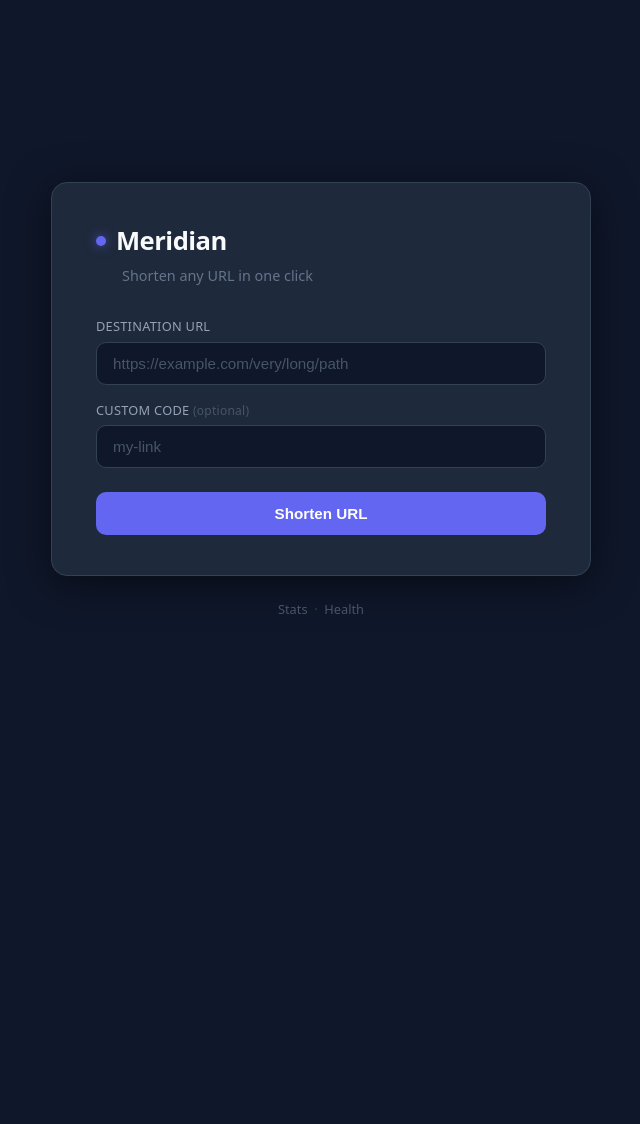
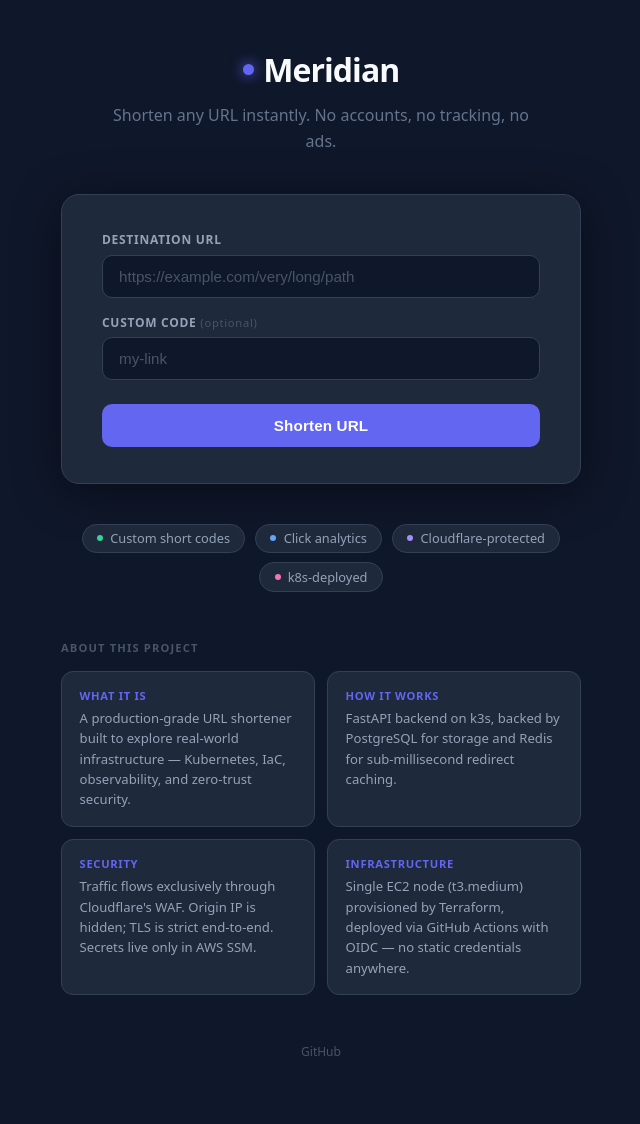
Before and after one commit to TsembA/Meridian, a FastAPI app: page / in a window 1280 px wide. Shown: the whole page, without its empty margins (319-959 px from the left). Before the commit the page ends 614 px from the top, so only its background shows below. Run offline with FastAPI, Linux system fonts and the light colour scheme; parts of the project's set-up code (start-up, migrations or seed data) failed here and were passed over.

Commit message:
fix: resolve meridian-mcp CrashLoopBackOff and redesign landing page
MCP was crashing at startup with NoCredentialsError because config.py
called boto3/SSM at runtime — impossible with IMDS hop-limit=1 and no
container credentials. Switched to the same pattern as the main app:
CI fetches secrets from SSM at deploy time and writes a k8s Secret
(meridian-mcp-secrets); the pod reads them as env vars via envFrom.

Landing page: removed Stats/Health footer links, added hero section with
pulsing logo, feature pills, and a 2x2 about grid explaining the project,
tech stack, security model, and infrastructure.

```diff
--- a/app/src/templates/index.html
+++ b/app/src/templates/index.html
@@ -7,68 +7,93 @@
   <style>
     *, *::before, *::after { box-sizing: border-box; margin: 0; padding: 0; }
 
+    :root {
+      --indigo: #6366f1;
+      --indigo-dark: #4f46e5;
+      --indigo-glow: #6366f140;
+      --surface: #1e293b;
+      --surface-low: #0f172a;
+      --border: #334155;
+      --border-muted: #1e293b;
+      --text: #e2e8f0;
+      --text-muted: #64748b;
+      --text-dim: #475569;
+      --text-bright: #f8fafc;
+    }
+
     body {
       font-family: system-ui, -apple-system, BlinkMacSystemFont, "Segoe UI", sans-serif;
-      background: #0f172a;
-      color: #e2e8f0;
+      background: var(--surface-low);
+      color: var(--text);
       min-height: 100vh;
       display: flex;
       flex-direction: column;
       align-items: center;
-      justify-content: center;
-      padding: 1.5rem;
+      padding: 3rem 1.5rem 4rem;
     }
 
-    .card {
-      background: #1e293b;
-      border: 1px solid #334155;
-      border-radius: 16px;
-      padding: 2.5rem 2.75rem;
-      width: 100%;
-      max-width: 540px;
-      box-shadow: 0 8px 40px rgba(0, 0, 0, 0.5);
+    /* ── Hero ─────────────────────────────────────────────────────────────── */
+    .hero {
+      text-align: center;
+      margin-bottom: 2.5rem;
     }
 
-    .logo {
-      display: flex;
+    .logo-row {
+      display: inline-flex;
       align-items: center;
-      gap: 0.625rem;
-      margin-bottom: 0.5rem;
+      gap: 0.6rem;
+      margin-bottom: 0.75rem;
     }
 
     .logo-dot {
-      width: 10px;
-      height: 10px;
+      width: 11px;
+      height: 11px;
       border-radius: 50%;
-      background: #6366f1;
-      box-shadow: 0 0 12px #6366f1aa;
+      background: var(--indigo);
+      box-shadow: 0 0 16px var(--indigo);
+      animation: pulse 3s ease-in-out infinite;
     }
 
-    h1 {
-      font-size: 1.6rem;
-      font-weight: 700;
-      color: #f8fafc;
-      letter-spacing: -0.02em;
+    @keyframes pulse {
+      0%, 100% { box-shadow: 0 0 10px var(--indigo); }
+      50%       { box-shadow: 0 0 22px var(--indigo); }
     }
 
-    .subtitle {
-      color: #64748b;
-      font-size: 0.9rem;
-      margin-bottom: 2rem;
-      margin-left: 1.625rem;
+    .hero h1 {
+      font-size: 2rem;
+      font-weight: 800;
+      color: var(--text-bright);
+      letter-spacing: -0.03em;
     }
 
-    .field {
-      margin-bottom: 1rem;
+    .hero-sub {
+      font-size: 1rem;
+      color: var(--text-muted);
+      max-width: 420px;
+      margin: 0 auto;
+      line-height: 1.6;
     }
+
+    /* ── Main card ────────────────────────────────────────────────────────── */
+    .card {
+      background: var(--surface);
+      border: 1px solid var(--border);
+      border-radius: 18px;
+      padding: 2.25rem 2.5rem;
+      width: 100%;
+      max-width: 520px;
+      box-shadow: 0 8px 48px rgba(0, 0, 0, 0.45);
+    }
+
+    .field { margin-bottom: 1rem; }
 
     label {
       display: block;
-      font-size: 0.8rem;
-      font-weight: 500;
+      font-size: 0.75rem;
+      font-weight: 600;
       color: #94a3b8;
       margin-bottom: 0.4rem;
-      letter-spacing: 0.02em;
+      letter-spacing: 0.06em;
       text-transform: uppercase;
     }
 
@@ -76,40 +101,46 @@
     input[type="text"] {
       width: 100%;
       padding: 0.75rem 1rem;
-      background: #0f172a;
-      border: 1px solid #334155;
+      background: var(--surface-low);
+      border: 1px solid var(--border);
       border-radius: 10px;
-      color: #f8fafc;
+      color: var(--text-bright);
       font-size: 0.95rem;
       outline: none;
       transition: border-color 0.15s, box-shadow 0.15s;
     }
 
     input:focus {
-      border-color: #6366f1;
-      box-shadow: 0 0 0 3px #6366f120;
+      border-color: var(--indigo);
+      box-shadow: 0 0 0 3px var(--indigo-glow);
     }
 
-    input::placeholder { color: #475569; }
+    input::placeholder { color: var(--text-dim); }
 
     .btn-primary {
       width: 100%;
       padding: 0.8rem;
       margin-top: 0.5rem;
-      background: #6366f1;
+      background: var(--indigo);
       border: none;
       border-radius: 10px;
       color: #fff;
       font-size: 0.95rem;
-      font-weight: 600;
+      font-weight: 700;
       cursor: pointer;
-      transition: background 0.15s, transform 0.1s;
+      letter-spacing: 0.01em;
+      transition: background 0.15s, transform 0.1s, box-shadow 0.15s;
     }
 
-    .btn-primary:hover:not(:disabled) { background: #4f46e5; }
+    .btn-primary:hover:not(:disabled) {
+      background: var(--indigo-dark);
+      box-shadow: 0 4px 20px var(--indigo-glow);
+    }
+
     .btn-primary:active:not(:disabled) { transform: scale(0.98); }
-    .btn-primary:disabled { background: #334155; color: #64748b; cursor: not-allowed; }
+    .btn-primary:disabled { background: var(--border); color: var(--text-muted); cursor: not-allowed; }
 
+    /* ── Error ────────────────────────────────────────────────────────────── */
     .error-msg {
       margin-top: 1rem;
       padding: 0.7rem 1rem;
@@ -121,21 +152,22 @@
       display: none;
     }
 
+    /* ── Result ───────────────────────────────────────────────────────────── */
     .result-card {
-      margin-top: 1.5rem;
-      padding: 1.25rem 1.5rem;
-      background: #0f172a;
-      border: 1px solid #334155;
+      margin-top: 1.25rem;
+      padding: 1.1rem 1.25rem;
+      background: var(--surface-low);
+      border: 1px solid var(--border);
       border-radius: 12px;
       display: none;
     }
 
     .result-label {
-      font-size: 0.75rem;
-      font-weight: 500;
-      color: #64748b;
+      font-size: 0.7rem;
+      font-weight: 600;
+      color: var(--text-muted);
       text-transform: uppercase;
-      letter-spacing: 0.05em;
+      letter-spacing: 0.06em;
       margin-bottom: 0.5rem;
     }
 
@@ -148,7 +180,7 @@
     .result-url {
       flex: 1;
       color: #818cf8;
-      font-size: 1.05rem;
+      font-size: 1rem;
       font-weight: 500;
       text-decoration: none;
       word-break: break-all;
@@ -160,7 +192,7 @@
     .btn-copy {
       flex-shrink: 0;
       padding: 0.35rem 0.85rem;
-      background: #334155;
+      background: var(--border);
       border: none;
       border-radius: 6px;
       color: #94a3b8;
@@ -170,45 +202,131 @@
       transition: background 0.15s, color 0.15s;
     }
 
-    .btn-copy:hover { background: #475569; color: #e2e8f0; }
+    .btn-copy:hover { background: #475569; color: var(--text); }
 
     .divider {
-      margin-top: 0.85rem;
-      padding-top: 0.85rem;
-      border-top: 1px solid #1e293b;
-      display: flex;
-      gap: 1.5rem;
+      margin-top: 0.75rem;
+      padding-top: 0.75rem;
+      border-top: 1px solid var(--border-muted);
     }
 
-    .meta-item { font-size: 0.8rem; color: #475569; }
+    .meta-item { font-size: 0.8rem; color: var(--text-dim); }
     .meta-item span { color: #94a3b8; }
 
-    .footer {
-      margin-top: 1.5rem;
-      text-align: center;
-      font-size: 0.8rem;
-      color: #334155;
+    /* ── Feature pills ────────────────────────────────────────────────────── */
+    .features {
+      display: flex;
+      flex-wrap: wrap;
+      justify-content: center;
+      gap: 0.6rem;
+      margin-top: 2.5rem;
+      width: 100%;
+      max-width: 520px;
     }
 
-    .footer a { color: #475569; text-decoration: none; transition: color 0.15s; }
-    .footer a:hover { color: #6366f1; }
+    .pill {
+      display: flex;
+      align-items: center;
+      gap: 0.45rem;
+      padding: 0.45rem 0.9rem;
+      background: var(--surface);
+      border: 1px solid var(--border);
+      border-radius: 999px;
+      font-size: 0.8rem;
+      color: #94a3b8;
+      line-height: 1;
+    }
+
+    .pill-dot {
+      width: 6px;
+      height: 6px;
+      border-radius: 50%;
+      flex-shrink: 0;
+    }
+
+    /* ── About section ────────────────────────────────────────────────────── */
+    .about {
+      margin-top: 3rem;
+      width: 100%;
+      max-width: 520px;
+    }
+
+    .about-title {
+      font-size: 0.7rem;
+      font-weight: 700;
+      letter-spacing: 0.1em;
+      text-transform: uppercase;
+      color: var(--text-dim);
+      margin-bottom: 1rem;
+    }
+
+    .about-grid {
+      display: grid;
+      grid-template-columns: 1fr 1fr;
+      gap: 0.75rem;
+    }
+
+    @media (max-width: 400px) {
+      .about-grid { grid-template-columns: 1fr; }
+    }
+
+    .about-item {
+      background: var(--surface);
+      border: 1px solid var(--border);
+      border-radius: 12px;
+      padding: 1rem 1.1rem;
+    }
+
+    .about-item-label {
+      font-size: 0.7rem;
+      font-weight: 700;
+      letter-spacing: 0.06em;
+      text-transform: uppercase;
+      color: var(--indigo);
+      margin-bottom: 0.35rem;
+    }
+
+    .about-item-text {
+      font-size: 0.82rem;
+      color: #94a3b8;
+      line-height: 1.55;
+    }
+
+    /* ── Footer ───────────────────────────────────────────────────────────── */
+    .footer {
+      margin-top: 3rem;
+      text-align: center;
+      font-size: 0.75rem;
+      color: var(--border);
+    }
+
+    .footer a { color: var(--text-dim); text-decoration: none; transition: color 0.15s; }
+    .footer a:hover { color: var(--indigo); }
   </style>
 </head>
 <body>
-  <div class="card">
-    <div class="logo">
+
+  <!-- Hero -->
+  <div class="hero">
+    <div class="logo-row">
       <div class="logo-dot"></div>
       <h1>Meridian</h1>
     </div>
-    <p class="subtitle">Shorten any URL in one click</p>
+    <p class="hero-sub">Shorten any URL instantly. No accounts, no tracking, no ads.</p>
+  </div>
 
+  <!-- Shortener card -->
+  <div class="card">
     <div class="field">
       <label for="url-input">Destination URL</label>
       <input type="url" id="url-input" placeholder="https://example.com/very/long/path" autocomplete="off">
     </div>
 
     <div class="field">
-      <label for="code-input">Custom code <span style="color:#475569;text-transform:none;font-size:0.75rem">(optional)</span></label>
+      <label for="code-input">
+        Custom code
+        <span style="color:var(--text-dim);text-transform:none;font-weight:400;font-size:0.7rem">(optional)</span>
+      </label>
       <input type="text" id="code-input" placeholder="my-link" maxlength="20" pattern="[A-Za-z0-9_-]+">
     </div>
 
@@ -217,7 +335,7 @@
     <div class="error-msg" id="error"></div>
 
     <div class="result-card" id="result">
-      <div class="result-label">Short URL</div>
+      <div class="result-label">Your short link</div>
       <div class="result-url-row">
         <a class="result-url" id="result-url" href="#" target="_blank" rel="noopener"></a>
         <button class="btn-copy" id="copy-btn" onclick="copyUrl()">Copy</button>
@@ -228,9 +346,40 @@
     </div>
   </div>
 
+  <!-- Feature pills -->
+  <div class="features">
+    <div class="pill"><div class="pill-dot" style="background:#34d399"></div>Custom short codes</div>
+    <div class="pill"><div class="pill-dot" style="background:#60a5fa"></div>Click analytics</div>
+    <div class="pill"><div class="pill-dot" style="background:#a78bfa"></div>Cloudflare-protected</div>
+    <div class="pill"><div class="pill-dot" style="background:#f472b6"></div>k8s-deployed</div>
+  </div>
+
+  <!-- About -->
+  <div class="about">
+    <div class="about-title">About this project</div>
+    <div class="about-grid">
+      <div class="about-item">
+        <div class="about-item-label">What it is</div>
+        <div class="about-item-text">A production-grade URL shortener built to explore real-world infrastructure — Kubernetes, IaC, observability, and zero-trust security.</div>
+      </div>
+      <div class="about-item">
+        <div class="about-item-label">How it works</div>
+        <div class="about-item-text">FastAPI backend on k3s, backed by PostgreSQL for storage and Redis for sub-millisecond redirect caching.</div>
+      </div>
+      <div class="about-item">
+        <div class="about-item-label">Security</div>
+        <div class="about-item-text">Traffic flows exclusively through Cloudflare's WAF. Origin IP is hidden; TLS is strict end-to-end. Secrets live only in AWS SSM.</div>
+      </div>
+      <div class="about-item">
+        <div class="about-item-label">Infrastructure</div>
+        <div class="about-item-text">Single EC2 node (t3.medium) provisioned by Terraform, deployed via GitHub Actions with OIDC — no static credentials anywhere.</div>
+      </div>
+    </div>
+  </div>
+
+  <!-- Footer -->
   <div class="footer">
-    <a href="/stats">Stats</a> &nbsp;·&nbsp;
-    <a href="/health">Health</a>
+    <a href="https://github.com/TsembA/Meridian" target="_blank" rel="noopener">GitHub</a>
   </div>
 
   <script>
--- a/k8s/charts/meridian-mcp/templates/deployment.yaml
+++ b/k8s/charts/meridian-mcp/templates/deployment.yaml
@@ -49,6 +49,10 @@ spec:
               containerPort: 8080
               protocol: TCP
 
+          envFrom:
+            - secretRef:
+                name: meridian-mcp-secrets   # Created by CI from SSM; contains GITHUB_TOKEN, DB_HOST, etc.
+
           env:
             {{- range $key, $val := .Values.env }}
             - name: {{ $key }}
```
Also changed, not shown: mcp-agent/src/config.py (+11 -46 lines), .github/workflows/deploy.yml.
